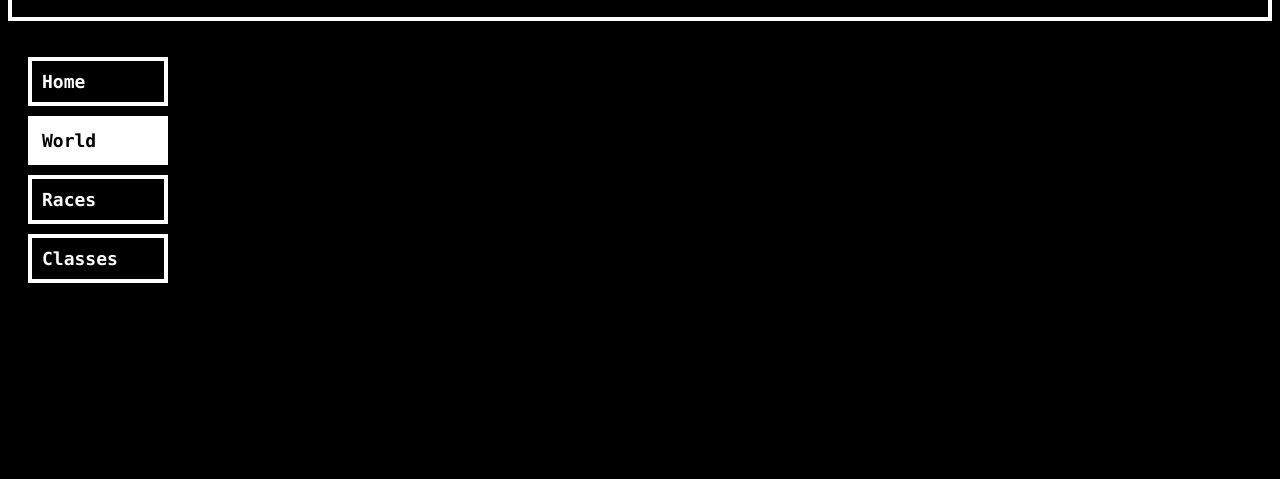
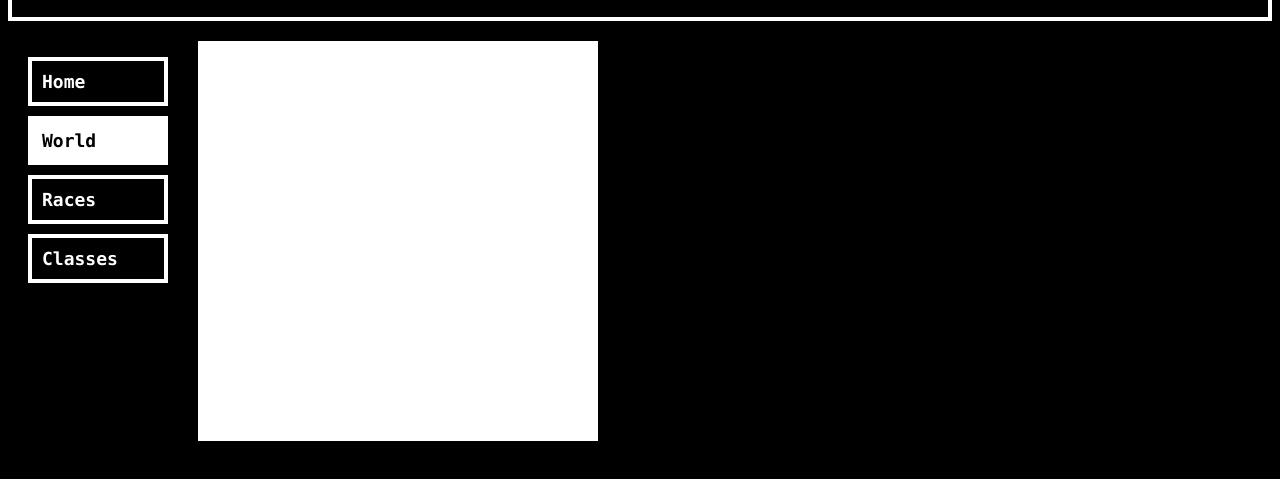
Before and after one commit to jeremiahfowler/ThisEvolution.Web, a plain HTML site: page world.html in a window 1280 px wide. Shown: the part 73-552 px from the top of the page. Drawn offline with nearby package versions, Linux system fonts and the light colour scheme.

Commit message:
grid code

```diff
--- a/css/app.css
+++ b/css/app.css
@@ -117,6 +117,28 @@ body {
     border: 4px solid #fff200 !important;
 }
 
+.gameGrid {
+	height: 100%;
+	width: 100%;
+}
+
+	.gameGrid div {
+		margin: 0px;
+		padding: 0px;
+		border: none;
+		font-size: 0px;
+	}
+
+		.gameGrid div div {
+			display: inline-block;
+			background-color: white;
+			margin: 0px;
+			padding: 0px;
+			border: none;
+			height: 100px;
+			width: 100px;
+		}
+
 .slide-on-load {
 	display: none;
 }
--- /dev/null
+++ b/js/game.js
@@ -0,0 +1,91 @@
+
+	// game
+	var game = ( function gameIIFE()
+	{
+		var uiConfig				= null;
+		var arrUITiles 				= [];
+		var arrEnvironmentObjects	= [];
+		var arrPlayerObjects		= [];
+		var arrEnemyObjects			= [];
+
+		function init() {
+
+			console.log('game init');
+
+		}
+
+		this.load = function() {
+			var $divContent = $('#content');
+			var $divGrid = $('<div>')
+							.attr('id', 'gameGrid')
+							.addClass('gameGrid');
+
+			for ( var rowId = 0; rowId < 4; rowId++ ) {
+
+				var $rowContainer = $('<div>').attr( 'id', 'gridRow_' + rowId );
+
+				for ( var colId = 0; colId < 4; colId++ ) {
+
+					var $div = $('<div>')
+							.attr('id', 'cell_' + rowId + '_' + colId)
+							.attr('data-row', rowId)
+							.attr('data-col', colId);
+					$($rowContainer).append($div);
+				}
+
+				$($divGrid).append($rowContainer);
+			}
+
+			$divContent.append($divGrid);
+		}
+
+		init();
+
+		return {
+			load	:	this.load
+		}
+	}());
+
+	// uiConfig
+	var uiConfig = ( function uiConfigIIFE()
+	{
+		var rows				= '';
+		var cols				= '';
+		var height				= null;
+		var width				= null;
+		var arrLayers			= [];
+
+		function create() {
+
+		}
+	}());
+
+	// uiTile
+	var uiTile = ( function uiTileIIFE()
+	{
+		var id			= '';
+		var x			= '';
+		var y			= '';
+
+		var arrLayers		= [];
+	}());
+
+	// gameObject
+	var gameObject = ( function gameObjectIIFE()
+	{
+		var id			=	'';
+		var name		=	'';
+		var description	=	'';
+		var type		=	'';
+
+		// attributes
+		var life		= null;
+		var energy		= null;
+		var morale		= null;
+
+		// ui tile - or row col?
+		var row			= null;
+		var col			= null;
+
+		var arrLayers		= [];
+	}());
--- a/world.html
+++ b/world.html
@@ -8,72 +8,22 @@
     <link rel="stylesheet" href="css/app.css">
     <script src="https://ajax.googleapis.com/ajax/libs/jquery/3.3.1/jquery.min.js"></script>
     <script src="js/app.js"></script>
+    <script src="js/game.js"></script>
 	<script>
 
-	// game
-	var game = ( function gameIIFE()
-	{
-		var uiConfig				= null;
-		var arrUITiles 				= [];
-		var arrEnvironmentObjects	= [];
-		var arrPlayerObjects		= [];
-		var arrEnemyObjects			= [];
-
-		function init() {
-			console.log('game init');
-		}
-
-		this.get = function() {
-			console.log('didit');
-		}
-
-		init();
-
-		return {
-			get	:	this.get
-		}
-	}());
-
-	// uiConfig
-	var uiConfig = ( function uiConfigIIFE()
-	{
-		var background			= '';
-		var rows				= '';
-		var cols				= '';
-		var height				= null;
-		var width				= null;
-	}());
-
-	// uiTile
-	var uiTile = ( function uiTileIIFE()
-	{
-		var id			= '';
-		var x			= '';
-		var y			= '';
-	}());
-
-	// gameObject
-	var gameObject = ( function gameObjectIIFE()
-	{
-		var id			=	'';
-		var name		=	'';
-		var description	=	'';
-		var type		=	'';
-
-		// attributes
-		var life		= null;
-		var energy		= null;
-		var morale		= null;
-
-		// ui tile - or row col?
-		var row			= null;
-		var col			= null;
-	}());
 
 	// on ready
 	$(document).ready( function() {
-		game.get();
+		game.load();
+		doStuff();
 	});
+
+	function doStuff() {
+
+		console.log('i do stuff');
+
+
+	}
 
 	</script>
 
@@ -89,10 +39,6 @@
 
     <div id="content" class="app-content">
 
-		<div class="slide-on-load">
-			<p>
-			</p>
-		</div>
 
     </div>
 
```
